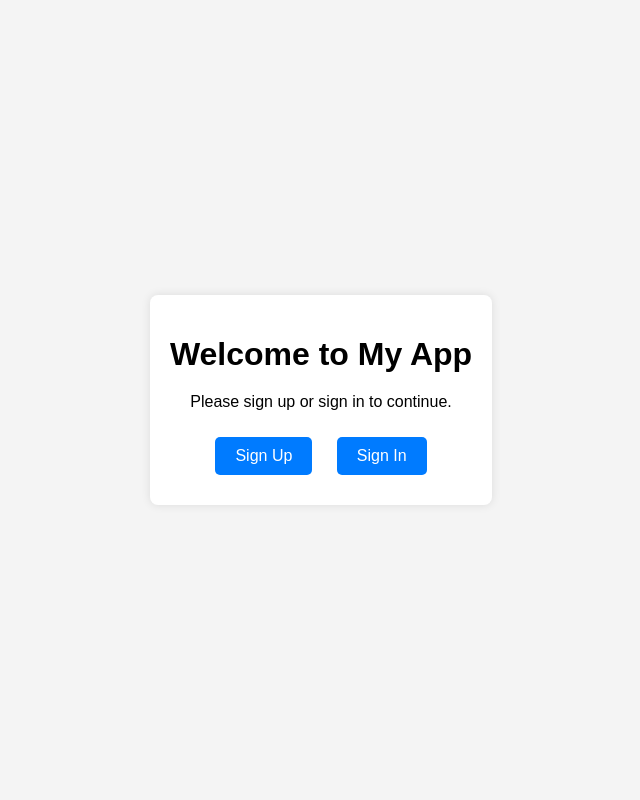
After one commit to lewisnjue/php_connect_to_mysql, a PHP site: page / in a window 1280 px wide. The commit adds this page. Shown: the whole page, without its empty margins (319-959 px from the left). Run offline with PHP 8.4, Linux system fonts and the light colour scheme.

Commit message:
working but have to create table manually

```diff
--- a/project/config.php
+++ b/project/config.php
@@ -1,5 +1,5 @@
 <?php
-$host = 'mysql'
+$host = 'mysql';
 $user = 'root';
 $password = 'lewis254';
 $database = 'auth_system';
--- /dev/null
+++ b/project/index.html
@@ -0,0 +1,52 @@
+<!DOCTYPE html>
+<html lang="en">
+<head>
+    <meta charset="UTF-8">
+    <meta name="viewport" content="width=device-width, initial-scale=1.0">
+    <title>Welcome to My App</title>
+    <style>
+        body {
+            font-family: Arial, sans-serif;
+            background-color: #f4f4f4;
+            display: flex;
+            justify-content: center;
+            align-items: center;
+            height: 100vh;
+            margin: 0;
+        }
+        .container {
+            background-color: #fff;
+            padding: 20px;
+            border-radius: 8px;
+            box-shadow: 0 0 10px rgba(0, 0, 0, 0.1);
+            text-align: center;
+        }
+        h1 {
+            margin-bottom: 20px;
+        }
+        .button {
+            display: inline-block;
+            padding: 10px 20px;
+            margin: 10px;
+            font-size: 16px;
+            color: #fff;
+            background-color: #007bff;
+            border: none;
+            border-radius: 5px;
+            text-decoration: none;
+            cursor: pointer;
+        }
+        .button:hover {
+            background-color: #0056b3;
+        }
+    </style>
+</head>
+<body>
+    <div class="container">
+        <h1>Welcome to My App</h1>
+        <p>Please sign up or sign in to continue.</p>
+        <a href="register.php" class="button">Sign Up</a>
+        <a href="login.php" class="button">Sign In</a>
+    </div>
+</body>
+</html>
--- a/project/register.php
+++ b/project/register.php
@@ -14,7 +14,6 @@
 </body>
 </html>
 
-<?php
 
 <?php
 include('config.php');
```
Also changed, not shown: docker-compose.yaml (+4 -7 lines), init.sql (+6 -3 lines), 1 other file.
